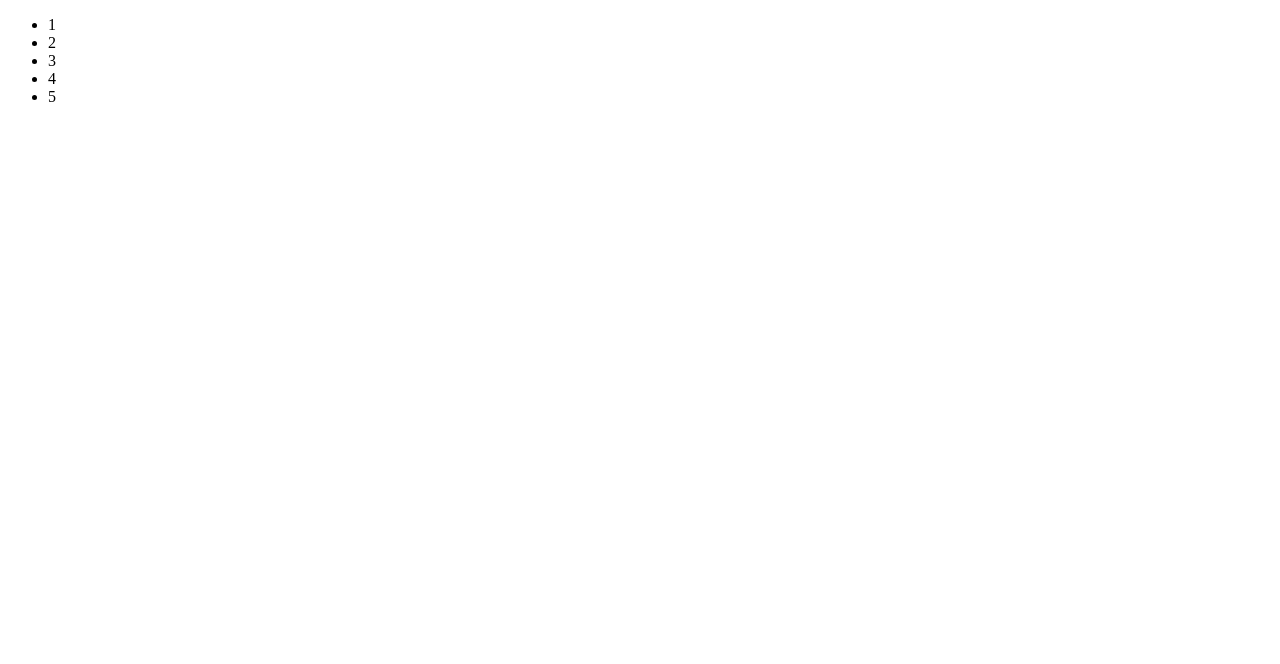
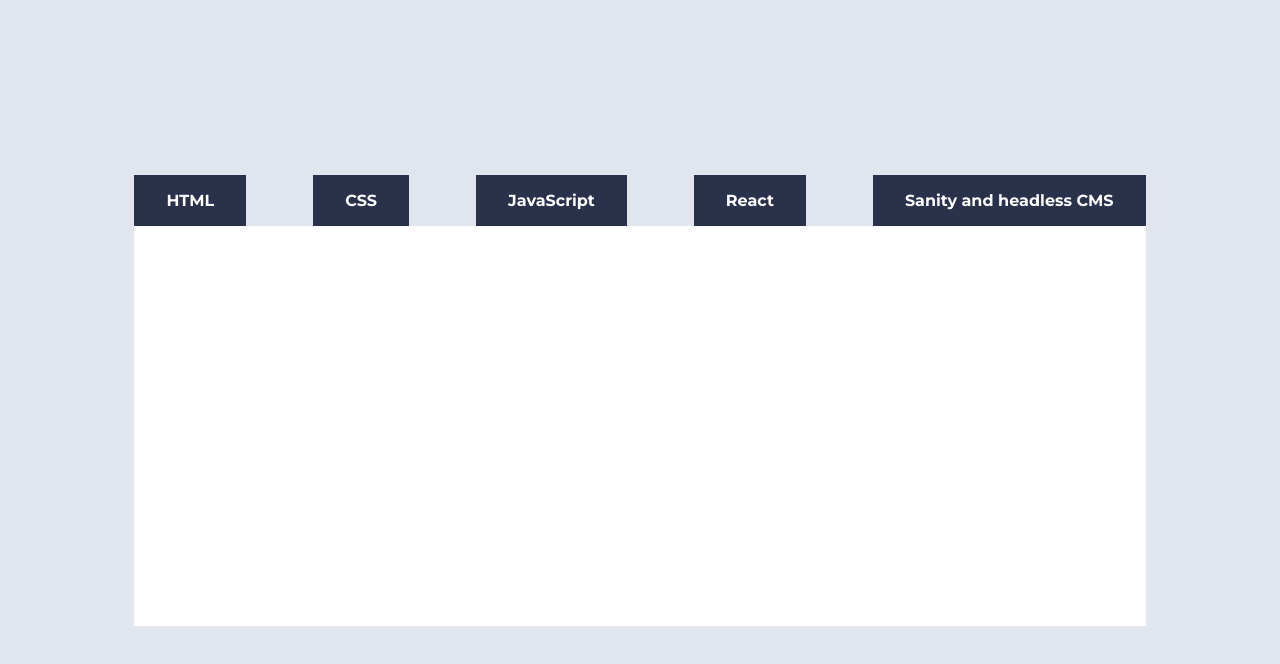
Before and after one commit to Mosh-85/uin24ak2_resource_layout_ALBINSSON, a plain HTML site: page index.html in a window 1280 px wide. Drawn offline with Linux system fonts and the light colour scheme.

Commit message:
HTML, CSS, JS
Have written all html and css (still some things to improve) written most of the java script to import the ressurs.js to html (still som fixing left)  basic function is in place.

```diff
--- a/index.html
+++ b/index.html
@@ -8,15 +8,18 @@
 
 </head>
 <body>
-    <nav>
-        <ul>
-            <li id="1">1</li>
-            <li id="2">2</li>
-            <li id="3">3</li>
-            <li id="4">4</li>
-            <li id="5">5</li>
-        </ul>
-    </nav>
+    <div id="container">
+        <nav>
+        </nav>
+        <main>
+        </main>
+
+    </div>
+
+
+
+    <script src="ressurser.js"></script>
+    <script src="script.js"></script>
 
 
 
--- /dev/null
+++ b/script.js
@@ -0,0 +1,42 @@
+//variabel med ul start tag
+let navCategory = "<ul>"
+//henter ut alle kategorier fra resources.js og legger til i navCategory
+resources.map(category => navCategory +=`<li><a href="#${category.category}">${category.category}</a></li>`)
+//legger til ul end tag i navCategory
+navCategory += "</ul>"
+//skriver ut navCategory i nav
+const nav = document.getElementsByTagName("nav")
+nav[0].innerHTML = navCategory
+
+
+//søker i ul, med eventlistner mouseover som starter queryselector
+document.querySelector('ul').addEventListener('mouseover', function(event) {
+    //visst event.target.tagName er lik A
+    if (event.target.tagName === 'A') {
+
+        const tabs = document.querySelectorAll('ul a')
+        console.log(tabs)
+        //fjerner klassen active fra alle tabs
+        tabs.forEach(tabs => tabs.classList.remove('active'))
+        //legger til klassen active i style.css på den som er markert.
+        event.target.classList.add('active')
+
+        //fjerner # fra href og lagrer denne i id sånn at vi kan få samme id som artikkelen
+        const id = event.target.getAttribute('href').slice(1)
+        console.log(id)
+        //lagrer resursen som har samme id som href i article
+        const article = resources.find(resource => resource.category === id)
+        console.log(article)
+
+        //
+        const main = document.getElementsByTagName("main")
+        main[0].innerHTML = `
+            <article
+            id="${article.category}">
+            <h2>${article.category}</h2>
+            <p>${article.text}</p>
+            <ul>${article.sources.map(source => `<li><a href="${source.url}">${source.title}</a></li>`).join("")}</ul>
+            </article>`
+    }
+    console.log(event.target.tagName)
+});
--- a/style.css
+++ b/style.css
@@ -0,0 +1,72 @@
+@import url('https://fonts.googleapis.com/css2?family=Montserrat:wght@300;400;700&display=swap');
+
+:root{
+    --dark: #2A324B;
+    --light: #58699D;
+    --grey: #E1E5EE;
+    --white: #fff;
+
+    --font: 'Montserrat', sans-serif;
+}
+
+body{
+
+    background-color: var(--grey);
+    font-family: var(--font);
+}
+
+#container{
+    display: flex;
+    flex-direction: column;
+    align-items: center;
+    justify-content: center;
+    height: 100vh;
+    min-width: 1030px;
+}
+.active{
+    background-color: var(--white);
+    color: var(--dark);
+}
+nav{
+    font-weight: 700;
+    width: 80%;
+    margin-bottom: 1rem;
+}
+
+nav ul{
+    list-style: none;
+    display: flex;
+    flex-wrap: wrap;
+    padding: 0;
+    margin: 0;
+    gap: 1rem;
+    justify-content: space-between;
+}
+
+nav ul li a{
+    background-color: var(--dark);
+    color: var(--white);
+    text-decoration: none;
+    padding: 1rem 2rem;
+}
+
+nav ul li a:hover{
+    background-color: var(--white);
+    color: var(--dark);
+}
+
+
+main{
+    background-color: var(--white);
+    height: 400px;
+    width: 80%;
+}
+main article{
+    display: flex;
+    flex-direction: column;
+    padding: 4rem;
+
+}
+main article ul{
+    margin-top: 0;
+}
```
Also changed, not shown: 1 other file.
